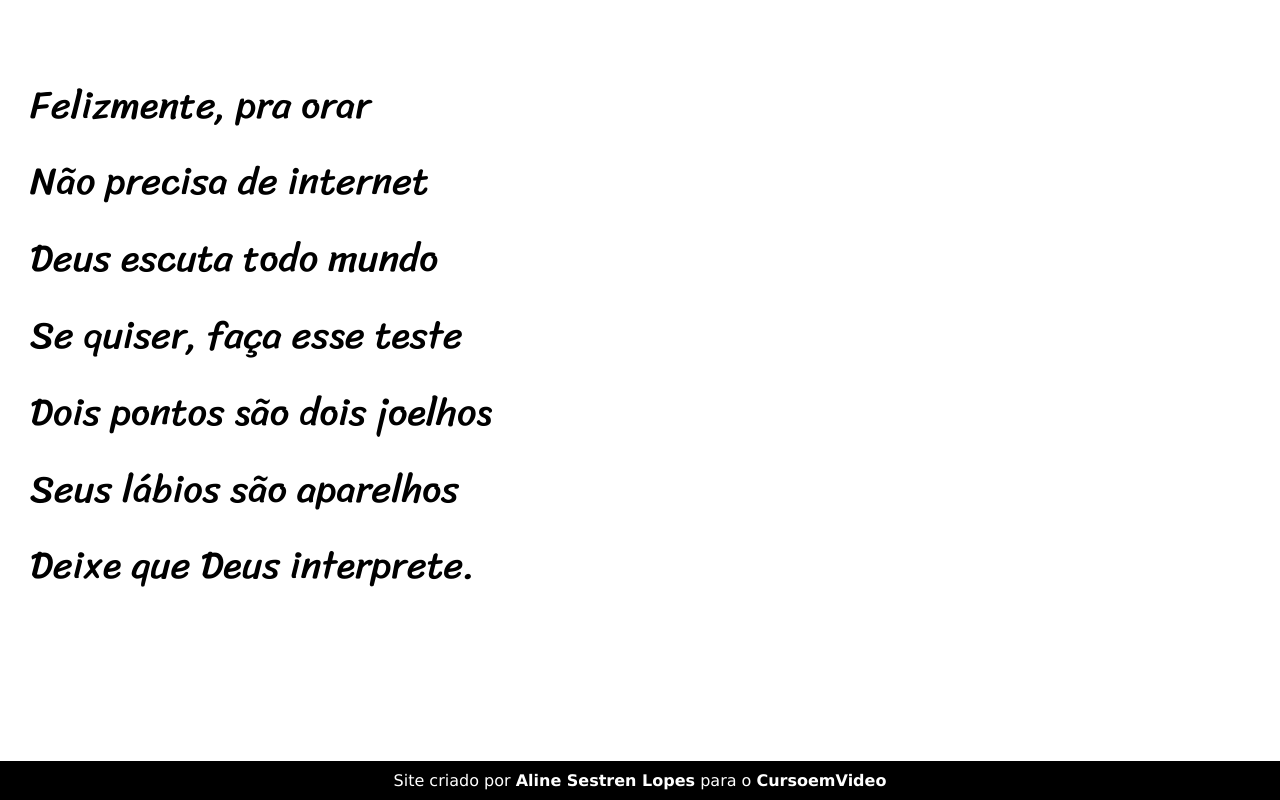
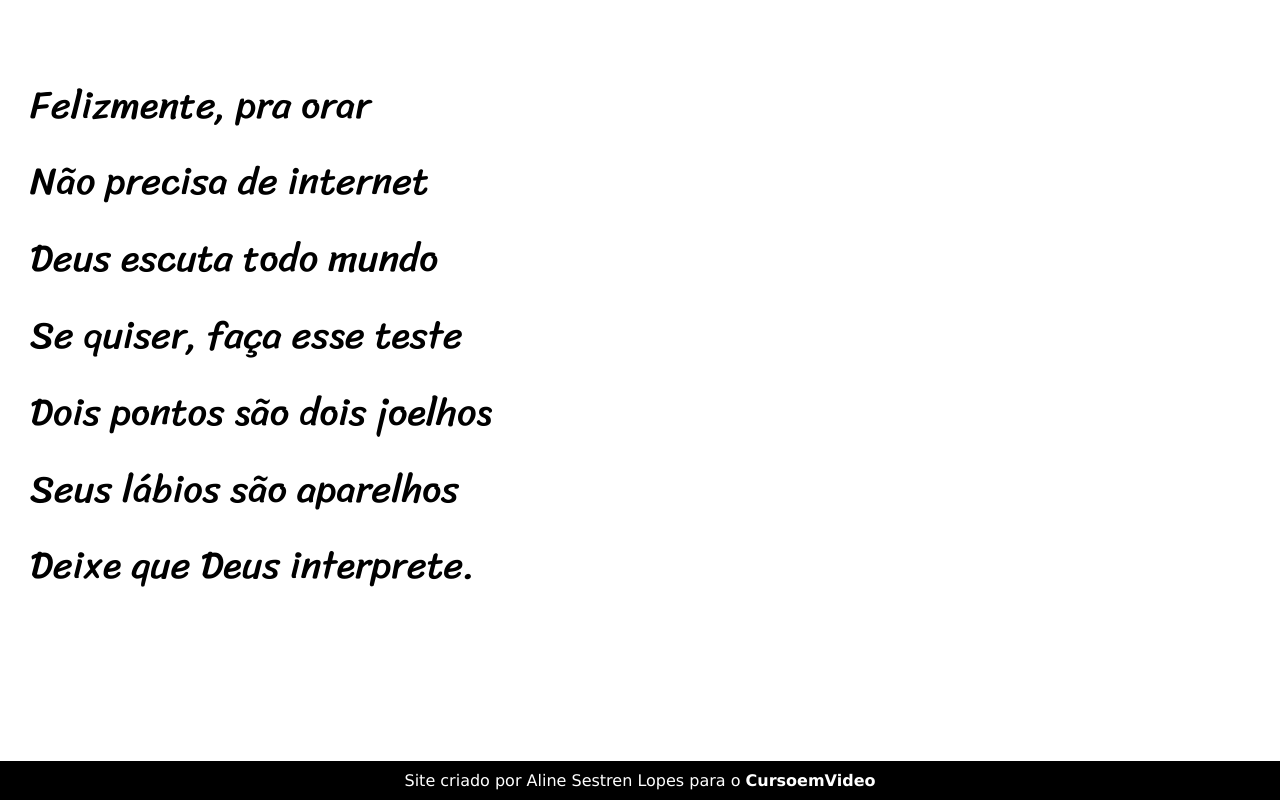
Before and after one commit to Linslme/projeto-cordel, a plain HTML site: page index.html in a window 1280 px wide. Shown: the part 4503-5303 px from the top of the page. Drawn offline with Linux system fonts and the light colour scheme.

Commit message:
Update index.html
Alteração no    <footer>

```diff
--- a/index.html
+++ b/index.html
@@ -95,7 +95,7 @@
     </section>
 
     <footer>
-        <p>Site criado por <a href="https://www.linkedin.com/in/aline-sestren-lopes-75568426a/" target="_blank">Aline Sestren Lopes</a> para o <a href="https://www.cursoemvideo.com/" target="_blank">CursoemVideo</a></p>
+        <p>Site criado por Aline Sestren Lopes </a> para o <a href="https://www.cursoemvideo.com/" target="_blank">CursoemVideo</a></p>
     </footer>
 </body>
 </html>
```
